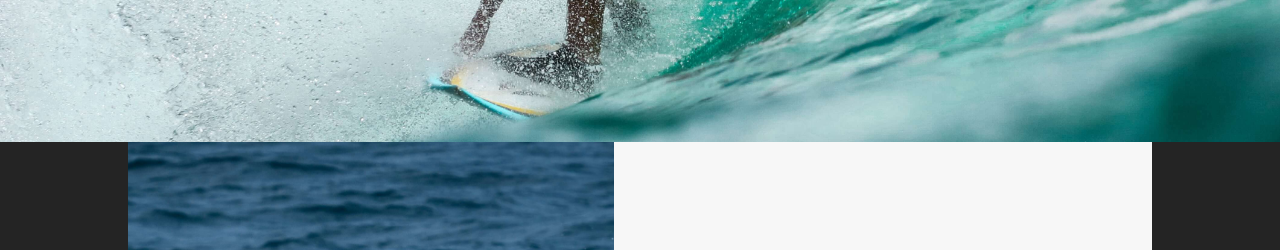
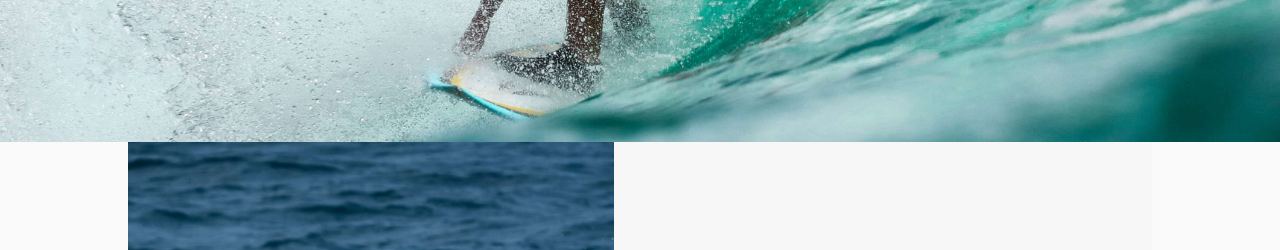
Before and after one commit to GeraAlcantara/surfLanding, a website built with Vite: page index.html in a window 1280 px wide. Shown: the part 498-748 px from the top of the page. Built offline with nearby package versions, Linux system fonts and the light colour scheme.

Commit message:
bodu beg to fafafa

```diff
--- a/style.css
+++ b/style.css
@@ -10,7 +10,7 @@
 
   color-scheme: light dark;
   color: rgba(255, 255, 255, 0.87);
-  background-color: #242424;
+  background-color: #fafafa;
 
   font-synthesis: none;
   text-rendering: optimizeLegibility;
```
